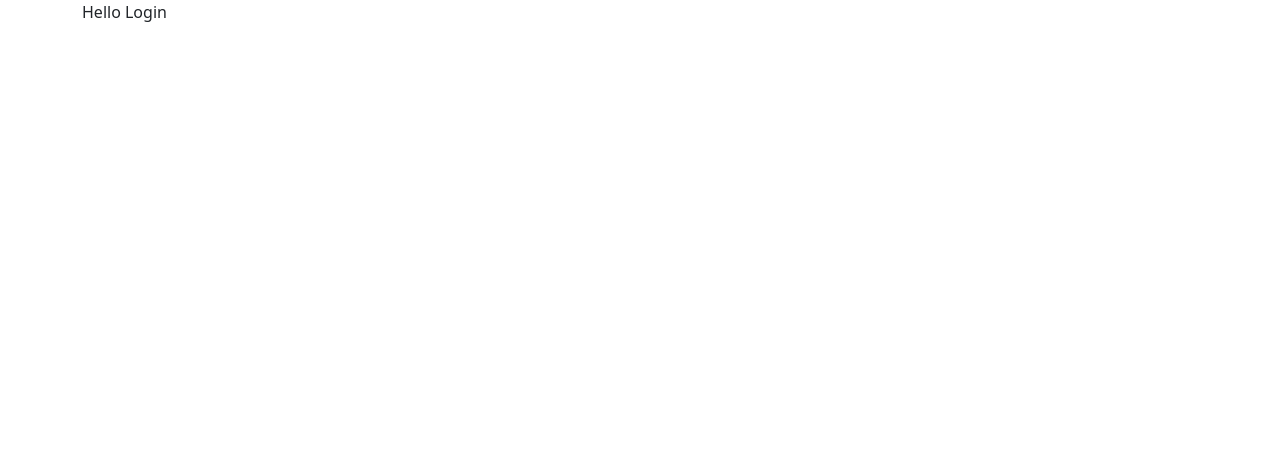
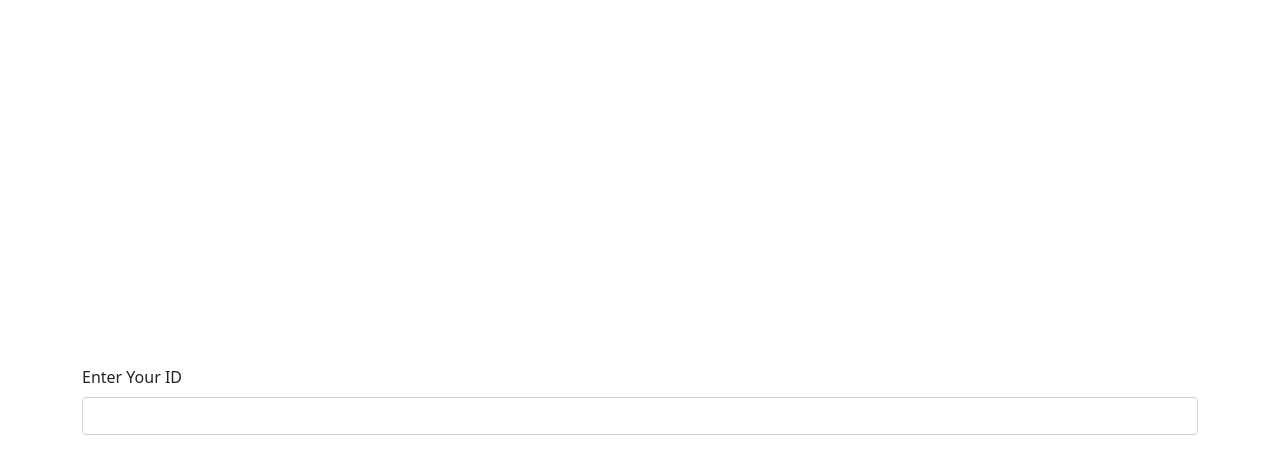
Before and after one commit to ukaran11/whatsapp-clone-react-socketio, a React (Create React App) app in the folder client/: page / in a window 1280 px wide. Shown: the top 474 px of the page. Built offline with nearby package versions, Linux system fonts and the light colour scheme.

Commit message:
Utsav | Added Login form

```diff
--- a/client/src/components/Login.js
+++ b/client/src/components/Login.js
@@ -1,9 +1,17 @@
-import React from 'react'
-import { Container } from 'react-bootstrap';
+import React, {useRef} from 'react'
+import { Container, Form } from 'react-bootstrap';
+
 export default function Login() {
+    const idRef = useRef();
+
     return (
-        <Container>
-            Hello Login
+        <Container className="align-items-center d-flex" style={{height:'100vh'}}>
+            <Form className="w-100">
+                <Form.Group>
+                    <Form.Label>Enter Your ID</Form.Label>
+                    <Form.Control type="text" ref={idRef} required/>
+                </Form.Group>
+            </Form>
         </Container>
     )
 }
```
